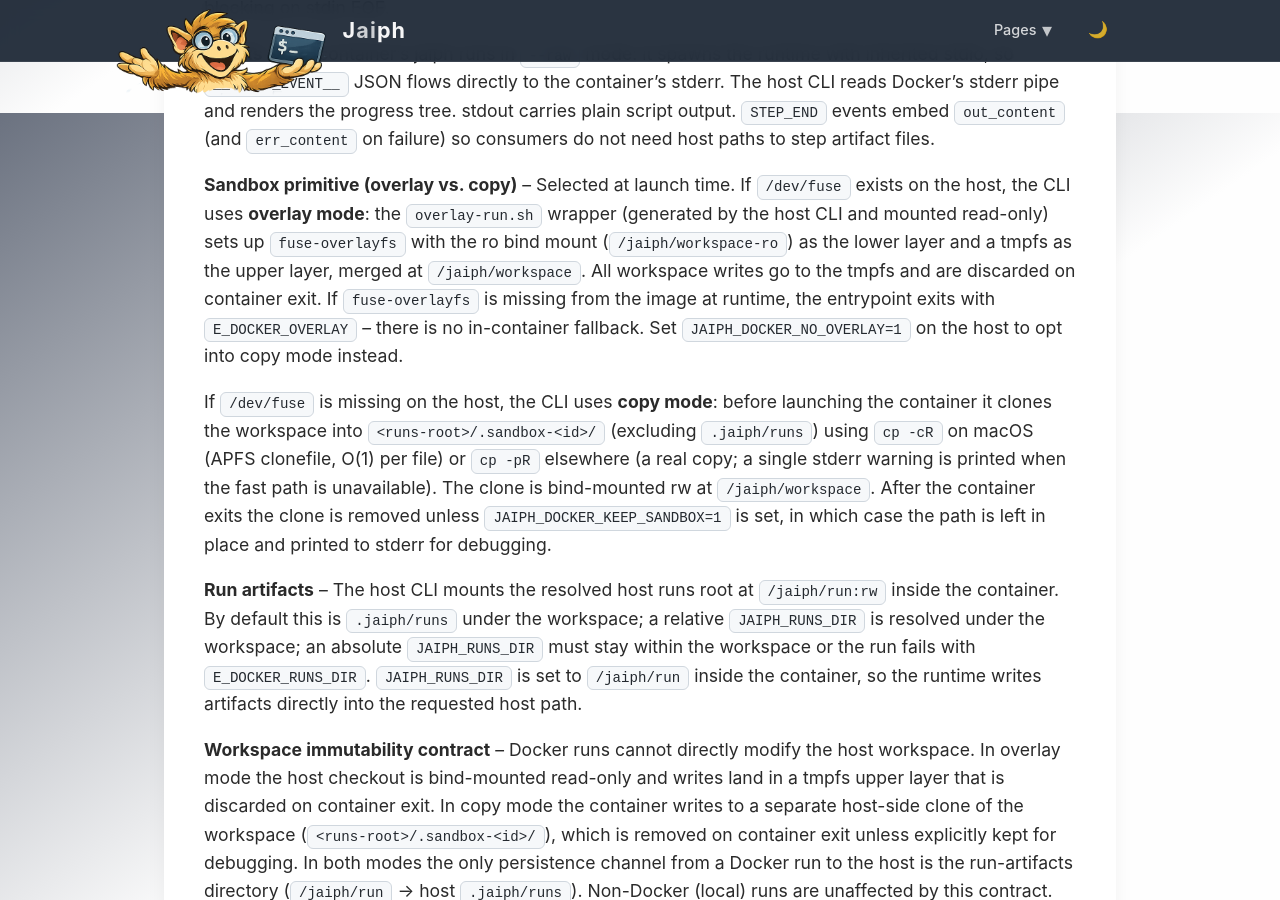
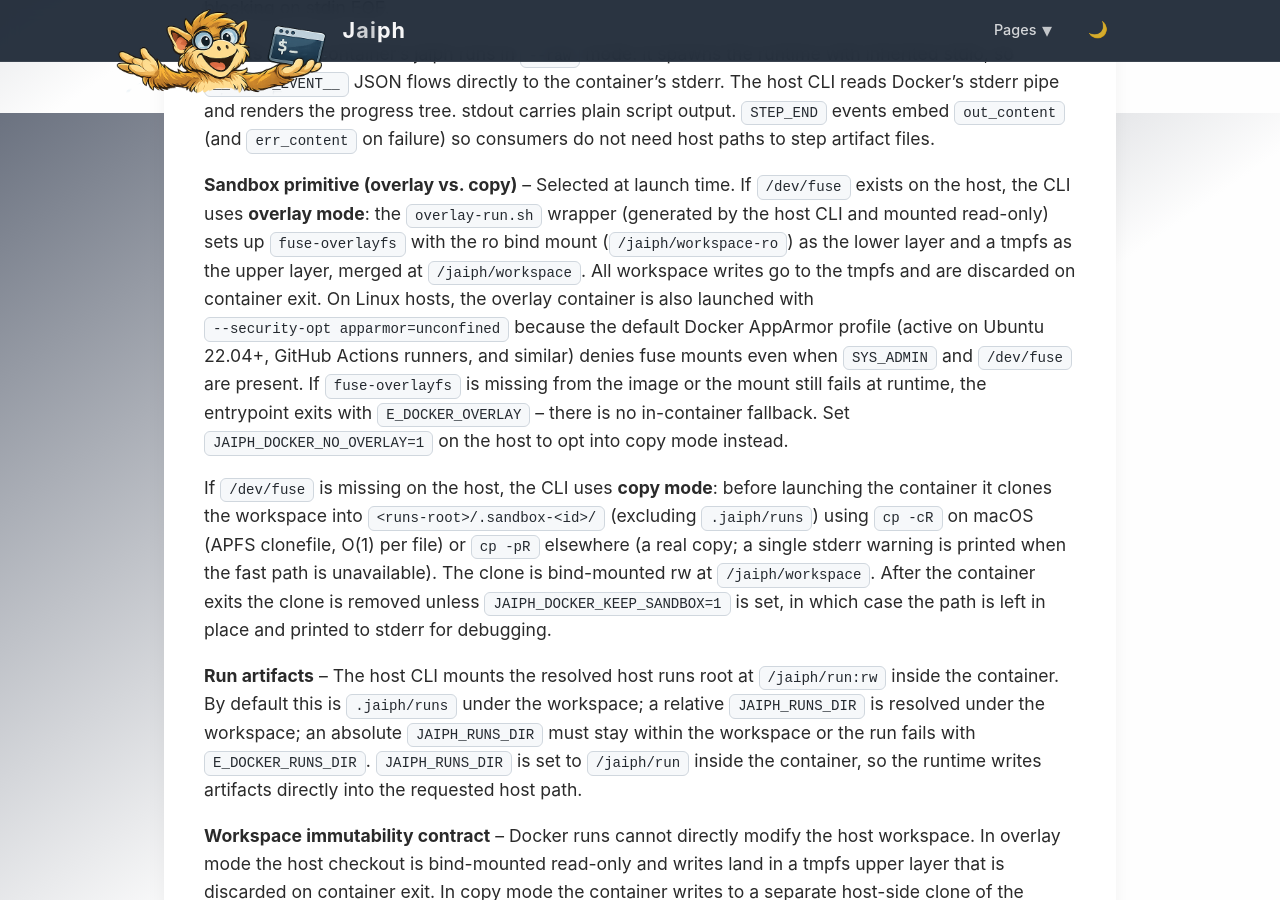
Before and after one commit to jaiphlang/jaiph, a Jekyll site: the page built from docs/sandboxing.md, in a window 1280 px wide and 900 px high, scrolled down 7087 px. Built offline with Jekyll 4.4.1, drawn with Linux system fonts in a browser that asks for light colours; some of the changed text lies outside the part shown.

Commit message:
CI: fix three failures from the docker sandbox rework
1. landing-page.spec.ts (chromium) — docs/index.html had stale expected
   output for the agent_inbox sample with the old escaped-quote rendering
   ("\"Found 3 issues\"" / "Critical issue: \"Summary: ...\""). The
   runtime no longer emits those escapes (see prior CHANGELOG entry on
   formatNamedParamsForDisplay). Updated the page sample to match the
   current clean rendering — the test pulls expected text from the page
   verbatim, so this is the source of truth.

2. macos runner — 104_run_async fanout flake. Async branches complete
   in non-deterministic order; the previous slow rsync sandbox happened
   to serialize timing, masking the race. With the fast clone path
   (cp -cR) the race surfaces. Fix in e2e/lib/common.sh: extend
   normalize_output with a perl pass that sorts contiguous "async-progress"
   lines (lines starting with a leading space + subscript marker
   ₁..₉, UTF-8 bytes E2 82 81..89). Both actual and expected get the
   same canonical order, so strict equality still works while the
   inter-branch race is normalized away. No per-test changes needed —
   verified against fanout, sibling_depth, circled, nested_async,
   async_interleave and 78_lang_redesign_constructs.

3. ubuntu runner — 72_docker_run_artifacts: fuse-overlayfs mount fails
   with "Permission denied" even with SYS_ADMIN + /dev/fuse. Root cause
   is the default Docker AppArmor profile shipped on Ubuntu 22.04+ /
   GitHub Actions runners, which denies fuse mounts in containers.
   Documented workaround: --security-opt apparmor=unconfined. Added it
   to overlay mode args, Linux-only (macOS Docker Desktop has no
   AppArmor and rejects unknown security-opts). Tests cover both that
   the flag is added in overlay mode on Linux and absent in copy mode.
   docs/sandboxing.md updated with the rationale and remaining failure
   modes (rootless docker, locked-down kernels) where the operator
   still needs JAIPH_DOCKER_NO_OVERLAY=1.

Made-with: Cursor

```diff
--- a/docs/index.html
+++ b/docs/index.html
@@ -360,12 +360,12 @@ Jaiph: Running agent_inbox.jh
   <span class="run-marker">▸</span> <span class="run-keyword">workflow</span> scanner
   <span class="run-marker">·</span>   <span class="run-marker">ℹ</span> Scanning for issues...
   <span class="run-pass">✓</span> <span class="run-time">workflow scanner (0s)</span>
-  <span class="run-marker">▸</span> <span class="run-keyword">workflow</span> analyst <span class="run-params">(message="\"Found 3 issues in auth module\"", chan="findings", sender="scanner")</span>
+  <span class="run-marker">▸</span> <span class="run-keyword">workflow</span> analyst <span class="run-params">(message="Found 3 issues in auth module", chan="findings", sender="scanner")</span>
   <span class="run-marker">·</span>   <span class="run-marker">ℹ</span> Analyzing message from scanner on channel findings...
   <span class="run-pass">✓</span> <span class="run-time">workflow analyst (0s)</span>
-  <span class="run-marker">▸</span> <span class="run-keyword">workflow</span> reviewer <span class="run-params">(message="\"Summary: \"Found 3 issues in aut...", chan="report", sender="analyst")</span>
+  <span class="run-marker">▸</span> <span class="run-keyword">workflow</span> reviewer <span class="run-params">(message="Summary: Found 3 issues in auth ...", chan="report", sender="analyst")</span>
   <span class="run-marker">·</span>   <span class="run-marker">ℹ</span> Reviewing message from analyst on channel report...
-  <span class="run-marker">·</span>   <span class="run-fail">! Critical issue: "Summary: "Found 3 issues in auth module""</span>
+  <span class="run-marker">·</span>   <span class="run-fail">! Critical issue: Summary: Found 3 issues in auth module</span>
   <span class="run-pass">✓</span> <span class="run-time">workflow reviewer (0s)</span>
 
 <span class="run-pass">✓ PASS</span> <span class="run-keyword">workflow</span> default <span class="run-time">(0s)</span></code></pre>
--- a/docs/sandboxing.md
+++ b/docs/sandboxing.md
@@ -156,7 +156,7 @@ The working directory is `/jaiph/workspace`. In overlay mode the host CLI genera
 
 **Events** -- The container's jaiph runs in `--raw` mode: it spawns the runtime with inherited stdio, so `__JAIPH_EVENT__` JSON flows directly to the container's stderr. The host CLI reads Docker's stderr pipe and renders the progress tree. stdout carries plain script output. `STEP_END` events embed `out_content` (and `err_content` on failure) so consumers do not need host paths to step artifact files.
 
-**Sandbox primitive (overlay vs. copy)** -- Selected at launch time. If `/dev/fuse` exists on the host, the CLI uses **overlay mode**: the `overlay-run.sh` wrapper (generated by the host CLI and mounted read-only) sets up `fuse-overlayfs` with the ro bind mount (`/jaiph/workspace-ro`) as the lower layer and a tmpfs as the upper layer, merged at `/jaiph/workspace`. All workspace writes go to the tmpfs and are discarded on container exit. If `fuse-overlayfs` is missing from the image at runtime, the entrypoint exits with `E_DOCKER_OVERLAY` -- there is no in-container fallback. Set `JAIPH_DOCKER_NO_OVERLAY=1` on the host to opt into copy mode instead.
+**Sandbox primitive (overlay vs. copy)** -- Selected at launch time. If `/dev/fuse` exists on the host, the CLI uses **overlay mode**: the `overlay-run.sh` wrapper (generated by the host CLI and mounted read-only) sets up `fuse-overlayfs` with the ro bind mount (`/jaiph/workspace-ro`) as the lower layer and a tmpfs as the upper layer, merged at `/jaiph/workspace`. All workspace writes go to the tmpfs and are discarded on container exit. On Linux hosts, the overlay container is also launched with `--security-opt apparmor=unconfined` because the default Docker AppArmor profile (active on Ubuntu 22.04+, GitHub Actions runners, and similar) denies fuse mounts even when `SYS_ADMIN` and `/dev/fuse` are present. If `fuse-overlayfs` is missing from the image or the mount still fails at runtime, the entrypoint exits with `E_DOCKER_OVERLAY` -- there is no in-container fallback. Set `JAIPH_DOCKER_NO_OVERLAY=1` on the host to opt into copy mode instead.
 
 If `/dev/fuse` is missing on the host, the CLI uses **copy mode**: before launching the container it clones the workspace into `<runs-root>/.sandbox-<id>/` (excluding `.jaiph/runs`) using `cp -cR` on macOS (APFS clonefile, O(1) per file) or `cp -pR` elsewhere (a real copy; a single stderr warning is printed when the fast path is unavailable). The clone is bind-mounted rw at `/jaiph/workspace`. After the container exits the clone is removed unless `JAIPH_DOCKER_KEEP_SANDBOX=1` is set, in which case the path is left in place and printed to stderr for debugging.
 
@@ -183,7 +183,7 @@ Docker-related errors use `E_DOCKER_*` codes for programmatic detection:
 | `E_DOCKER_BUILD` | `docker build` fails when using helpers that build from a Dockerfile | Not used during normal `jaiph run` image resolution. |
 | `E_DOCKER_NO_JAIPH` | Selected image does not contain a `jaiph` CLI | Run exits with guidance to use the official image or install jaiph. |
 | `E_DOCKER_RUNS_DIR` | Absolute `JAIPH_RUNS_DIR` points outside the workspace | Run exits. Use a relative path or an absolute path within the workspace. |
-| `E_DOCKER_OVERLAY` | Overlay mode selected but `fuse-overlayfs` is missing from the image or the mount fails inside the container | Container exits with code 78. Use the official runtime image, install `fuse-overlayfs` in your custom image, or set `JAIPH_DOCKER_NO_OVERLAY=1` on the host to switch to copy mode. |
+| `E_DOCKER_OVERLAY` | Overlay mode selected but `fuse-overlayfs` is missing from the image or the mount fails inside the container | Container exits with code 78. Use the official runtime image, install `fuse-overlayfs` in your custom image, or set `JAIPH_DOCKER_NO_OVERLAY=1` on the host to switch to copy mode. The CLI already passes `--security-opt apparmor=unconfined` on Linux to defeat the default AppArmor fuse-deny; remaining failures usually mean the host kernel itself blocks fuse mounts (rootless docker without the right user-namespace setup, locked-down kernel, etc.). |
 | `E_DOCKER_SANDBOX_COPY` | Copy mode failed to clone the host workspace (`cp` returned non-zero) | Run exits before container launch. Inspect the path printed in the error. |
 | `E_VALIDATE_MOUNT` | Mount targets a denied host path (`/`, `/proc`, docker socket, etc.) | Run exits before container launch. |
 | `E_TIMEOUT` | Container exceeds `runtime.docker_timeout` seconds | Container receives SIGTERM, then SIGKILL after 5s grace period. |
```
Also changed, not shown: src/runtime/docker.test.ts (+24 -0 lines), src/runtime/docker.ts (+9 -0 lines), 1 other file.
